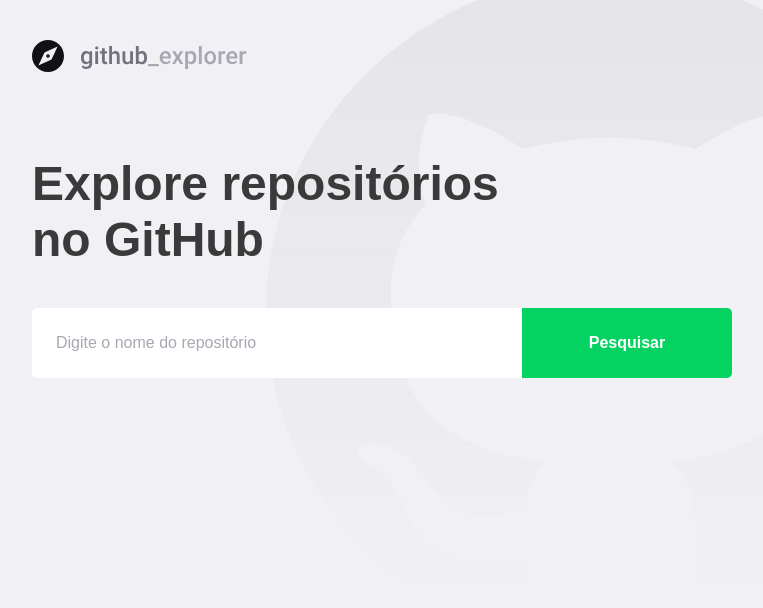
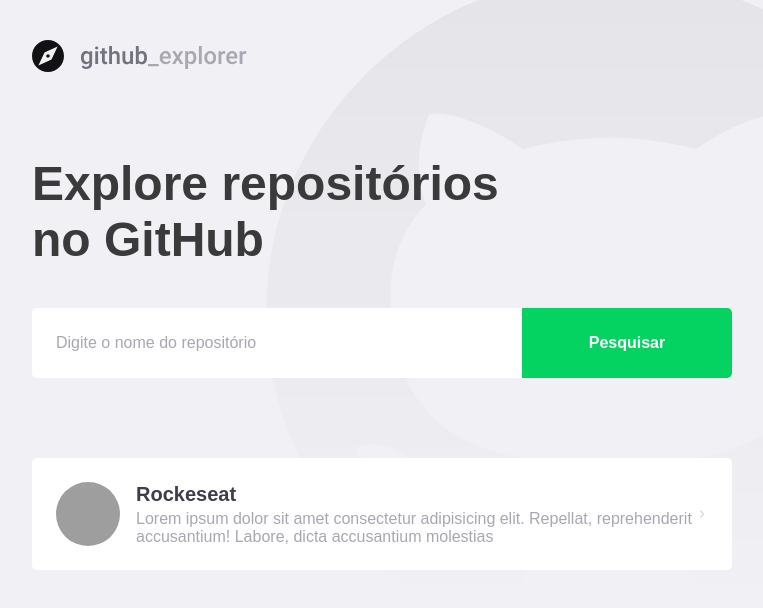
Before and after one commit to luccahora/Explorer-Git, a React (Create React App) app in the folder gitexplorer/: page / in a window 1280 px wide. Shown: the top 608 px of the page, without its empty margins (148-911 px from the left). Built offline with nearby package versions, Linux system fonts and the light colour scheme; grey boxes are pictures that could not be loaded.

Commit message:
Tela Dash

```diff
--- a/gitexplorer/package.json
+++ b/gitexplorer/package.json
@@ -13,6 +13,7 @@
     "polished": "^4.0.3",
     "react": "^17.0.1",
     "react-dom": "^17.0.1",
+    "react-icons": "^3.11.0",
     "react-router-dom": "^5.2.0",
     "react-scripts": "4.0.0",
     "styled-components": "^5.2.1",
--- a/gitexplorer/src/pages/Dashboard/index.tsx
+++ b/gitexplorer/src/pages/Dashboard/index.tsx
@@ -1,7 +1,9 @@
 import React from "react";
+import { FiArrowUpRight, FiChevronRight } from "react-icons/fi";
+
 import logoImg from "../../assets/logo.svg";
 
-import { Title, Form } from "./style";
+import { Title, Form, Repositories } from "./style";
 
 const Dashboard: React.FC = () => {
   return (
@@ -13,6 +15,23 @@
         <input type="text" placeholder="Digite o nome do repositório " />
         <button type="submit"> Pesquisar</button>
       </Form>
+
+      <Repositories>
+        <a href="teste">
+          <img
+            src="https://avatars3.githubusercontent.com/u/39227316?s=460&u=783c76c9fc8fa08ca97b1f8e05c575599c89df76&v=4"
+            alt="Lucca"
+          />
+          <div>
+            <strong>Rockeseat</strong>
+            <p>
+              Lorem ipsum dolor sit amet consectetur adipisicing elit. Repellat,
+              reprehenderit accusantium! Labore, dicta accusantium molestias
+            </p>
+          </div>
+          <FiChevronRight size={20} />
+        </a>
+      </Repositories>
     </>
   );
 };
--- a/gitexplorer/src/pages/Dashboard/style.ts
+++ b/gitexplorer/src/pages/Dashboard/style.ts
@@ -43,4 +43,60 @@
             background:${shade(0.2, '#04D361')}
         }
     }
+
 `;
+
+export const Repositories = styled.div `
+    margin-top: 80px;
+    max-width: 700px;
+
+    a {
+        background: #FFF;
+        border-radius: 5px;
+        width: 100%;
+        padding: 24px;
+        display: block;
+        text-decoration: none;
+
+        display: flex;
+        align-items: center;
+
+        transition: transform 0.2s;
+
+        & + a {
+            margin-top: 16px;
+        }
+
+        &:hover{
+            transform: translateX(10px)
+        }
+
+        img {
+            width: 64px;
+            height: 64px;
+            border-radius: 50%;
+        }
+
+        div {
+            margin-left: 16px;
+
+            strong {
+                font-size: 20px;
+                color: #3D3D4D;
+            }
+
+            p {
+                font-size: 16px;
+                color: #a8a8b3;
+                margin-top: 4px;
+            }
+        }
+
+        svg {
+            margin-left: auto;
+            color: #CBCBD6;
+
+        }
+
+    }
+`;
```
Also changed, not shown: 1 other file (tests, documents, lock files or other folders).
